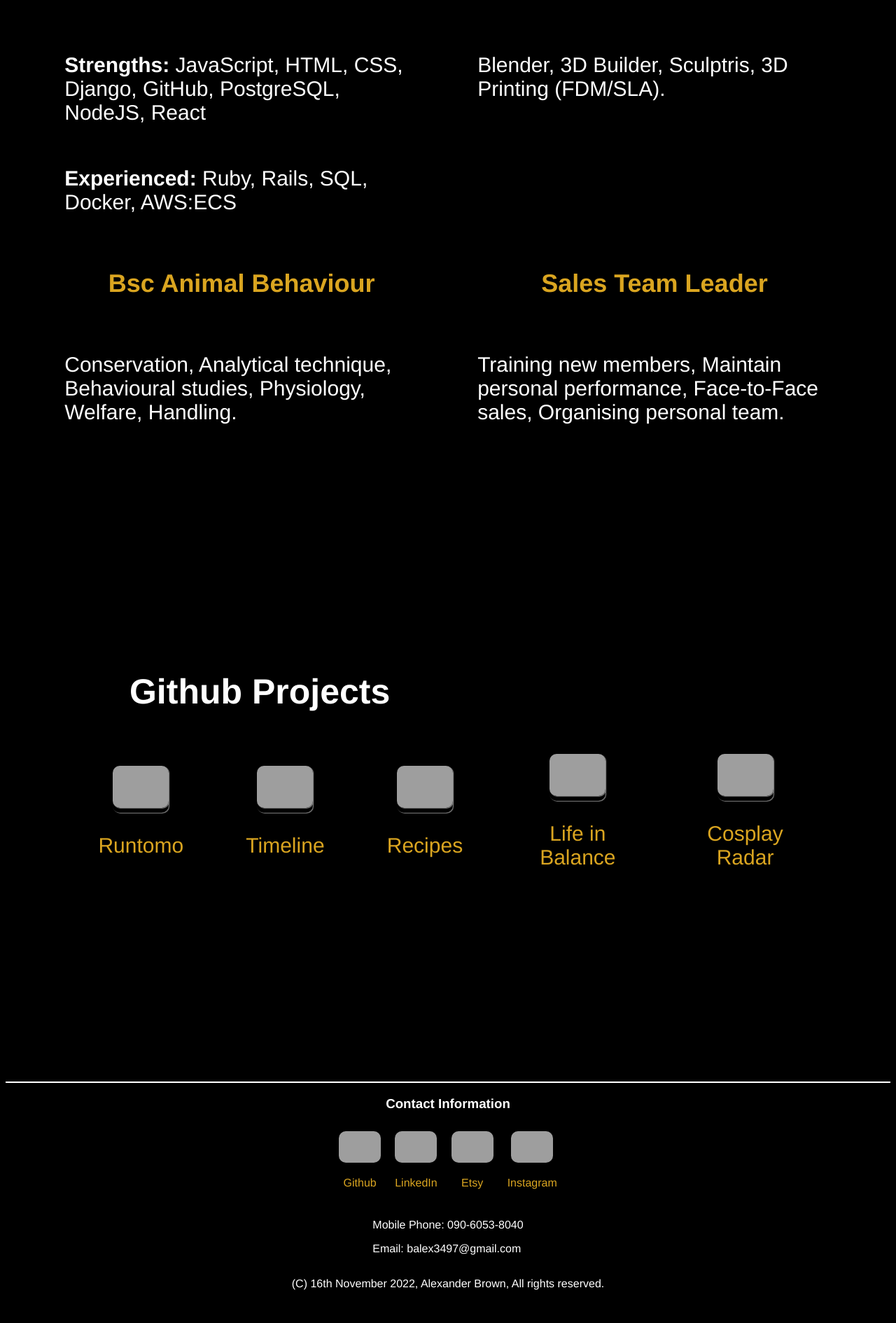
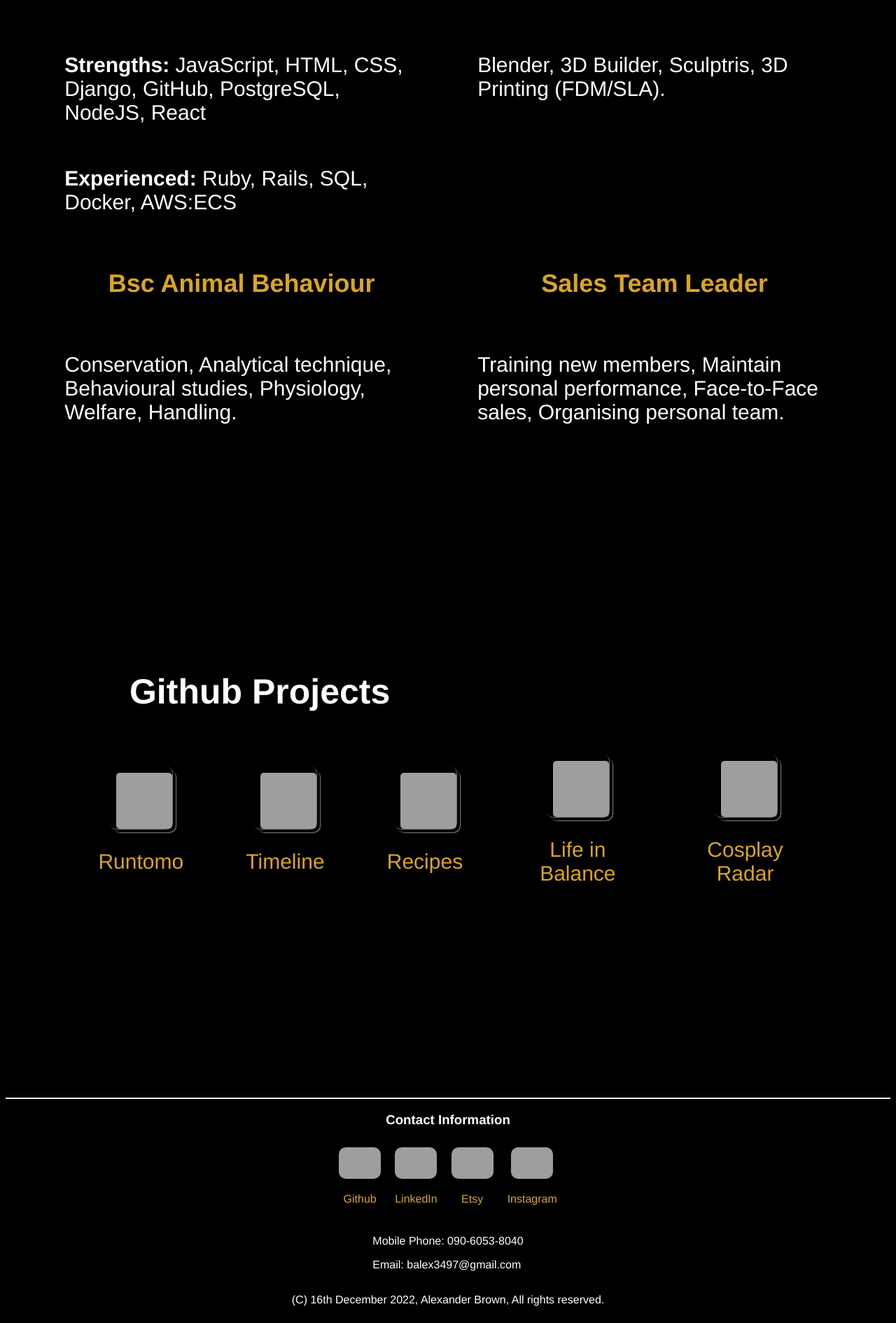
Before and after one commit to AlexBrown4020/portfolio-redo, a PHP site: page /index.html in a window 1280 px wide. Shown: the part 1033-2923 px from the top of the page at 70% size. Before the commit the page ends 2876 px from the top, so only its background shows below. Run offline with PHP 8.4, Linux system fonts and the light colour scheme; some libraries are stand-ins or nearby versions; grey boxes are pictures that could not be loaded.

Commit message:
Feat: change project image sizes, update page date

```diff
--- a/index.html
+++ b/index.html
@@ -139,7 +139,7 @@
             <p>Email: balex3497@gmail.com</p>
         </div>
         <div class="contact-details">
-            <p>(C) 16th November 2022, Alexander Brown, All rights reserved.</p>
+            <p>(C) 16th December 2022, Alexander Brown, All rights reserved.</p>
         </div>
     </footer>
 
--- a/style.css
+++ b/style.css
@@ -85,8 +85,9 @@ nav {
 }
 
 .project-image {
-    max-height: 80px;
-    max-width: 80px;
+    height: 80px;
+    width: 80px;
+    padding: 5px;
     border-radius: 10px;
     box-shadow: 1px 1px 1px gray;
 }
```
